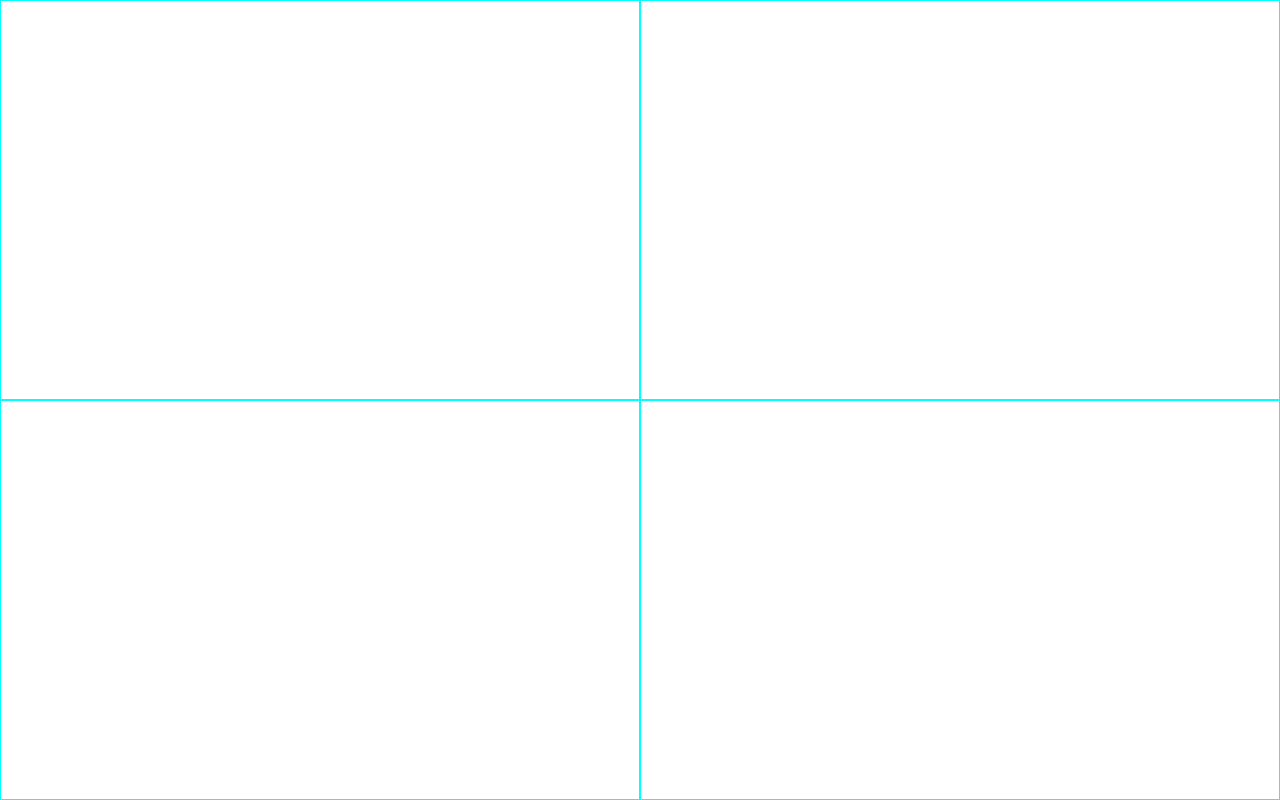
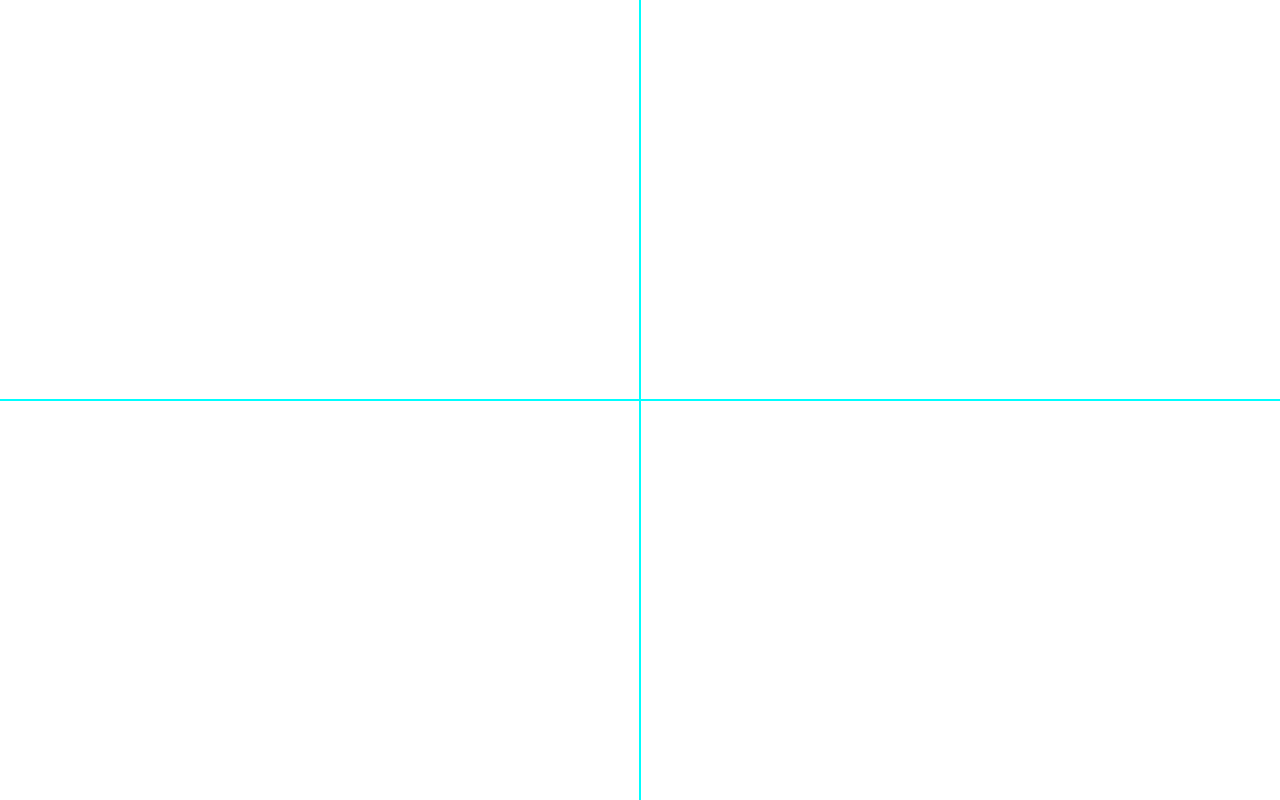
Before and after one commit to mundevux/Prueba_Fintegra, a plain HTML site: page Punto1/Ejercicio1.html in a window 1280 px wide. Drawn offline with Linux system fonts and the light colour scheme.

Commit message:
Correccion de Estilo de la Cruz

```diff
--- a/Punto1/Ejercicio1.html
+++ b/Punto1/Ejercicio1.html
@@ -19,16 +19,20 @@
             grid-template-columns: repeat(2, 1fr);
         }
         .cruz1{
-            border: 1px solid cyan;
+            border-right: 1px solid cyan;
+            border-bottom: 1px solid cyan;
         }
         .cruz2{
-            border: 1px solid cyan;
+            border-left: 1px solid cyan;
+            border-bottom: 1px solid cyan;
         }
         .cruz3{
-            border: 1px solid cyan;
+            border-top: 1px solid cyan;
+            border-right: 1px solid cyan;
         }
         .cruz4{
-            border: 1px solid cyan;
+            border-top: 1px solid cyan;
+            border-left: 1px solid cyan;
         }
     </style>
 </head>
```
